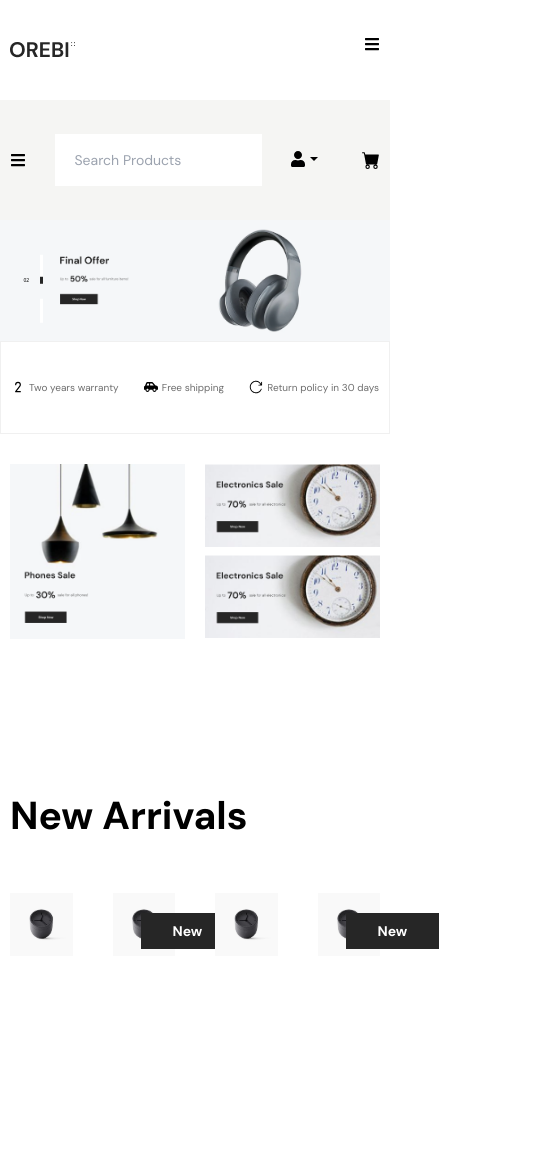
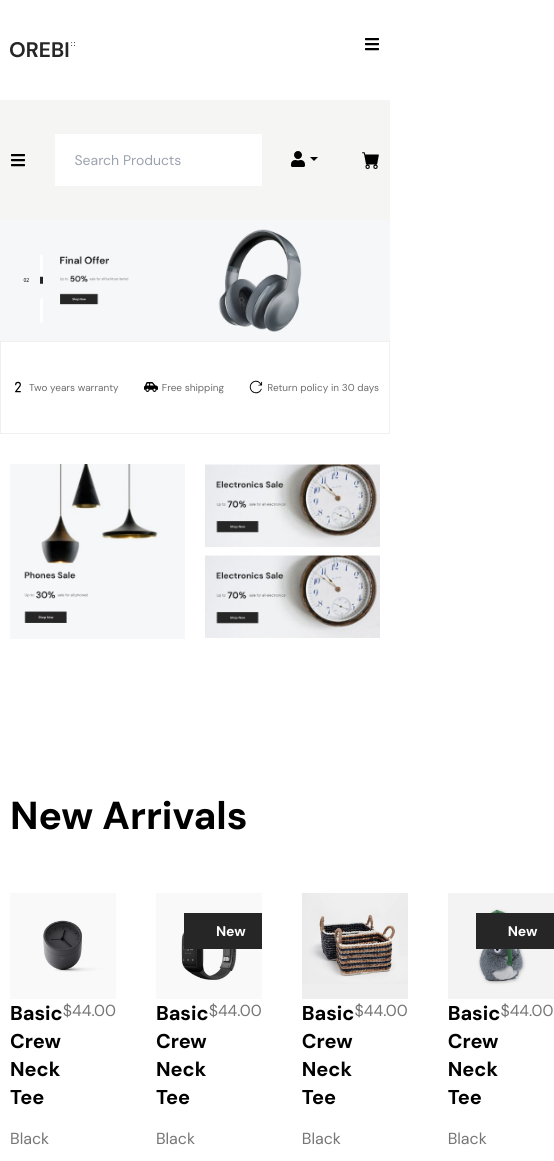
Before and after one commit to sujan-ah/Oreby-ecommerce, a React (Create React App) app: page / in a window 390 px wide. Shown: the whole page, 554 px wide, since content can reach past the window. Before the commit the page ends 966 px from the top, so only its background shows below. Built offline with nearby package versions, Linux system fonts and the light colour scheme.

Commit message:
product part done without responsive

```diff
--- a/src/components/layout/NewArrivals.jsx
+++ b/src/components/layout/NewArrivals.jsx
@@ -14,13 +14,13 @@ const NewArrivals = () => {
             <Product src="assets/product1.png" badge={false} />
           </div>
           <div className="max-w-[370px]">
-            <Product src="assets/product1.png" badge={true} />
+            <Product src="assets/product2.png" badge={true} />
           </div>
           <div className="max-w-[370px]">
-            <Product src="assets/product1.png" badge={false} />
+            <Product src="assets/product3.png" badge={false} />
           </div>
           <div className="max-w-[370px]">
-            <Product src="assets/product1.png" badge={true} />
+            <Product src="assets/product4.png" badge={true} />
           </div>
         </Flex>
       </Container>
--- a/src/components/layout/Product.jsx
+++ b/src/components/layout/Product.jsx
@@ -1,12 +1,39 @@
 import React from "react";
 import Images from "./Images";
 import Badge from "./Badge";
+import Flex from "./Flex";
+import { BsFillHeartFill } from "react-icons/bs";
+import { TfiReload } from "react-icons/tfi";
+import { BsFillCartFill } from "react-icons/bs";
 
 const Product = ({ src, badge }) => {
   return (
-    <div className="relative">
-      <Images imgsrc={src} />
-      {badge && <Badge title="New" />}
+    <div>
+      <div className="group relative overflow-y-hidden">
+        <Images imgsrc={src} />
+        {badge && <Badge title="New" />}
+        <div className="absolute bottom-[-51%] left-0 h-2/4 w-full bg-white  duration-150 group-hover:bottom-0 ">
+          <Flex className="flex items-center justify-end gap-x-2 px-8	py-6 font-dm text-base font-normal text-[#767676]">
+            <p>Add to Wish List</p>
+            <BsFillHeartFill className="text-black" />
+          </Flex>
+
+          <Flex className="flex items-center justify-end gap-x-2 	px-8 font-dm text-base font-normal text-[#767676]">
+            <p>Compare</p>
+            <TfiReload className="font-bold text-black" />
+          </Flex>
+
+          <Flex className="flex items-center justify-end gap-x-2 px-8	py-6 font-dm text-base font-bold text-black">
+            <p>Add to Cart</p>
+            <BsFillCartFill />
+          </Flex>
+        </div>
+      </div>
+      <Flex className="flex justify-between">
+        <h3 className="font-dm text-xl font-bold">Basic Crew Neck Tee</h3>
+        <p className="font-dm text-base font-normal text-[#767676]">$44.00</p>
+      </Flex>
+      <p className="mt-4 font-dm text-base font-normal text-[#767676]">Black</p>
     </div>
   );
 };
```
